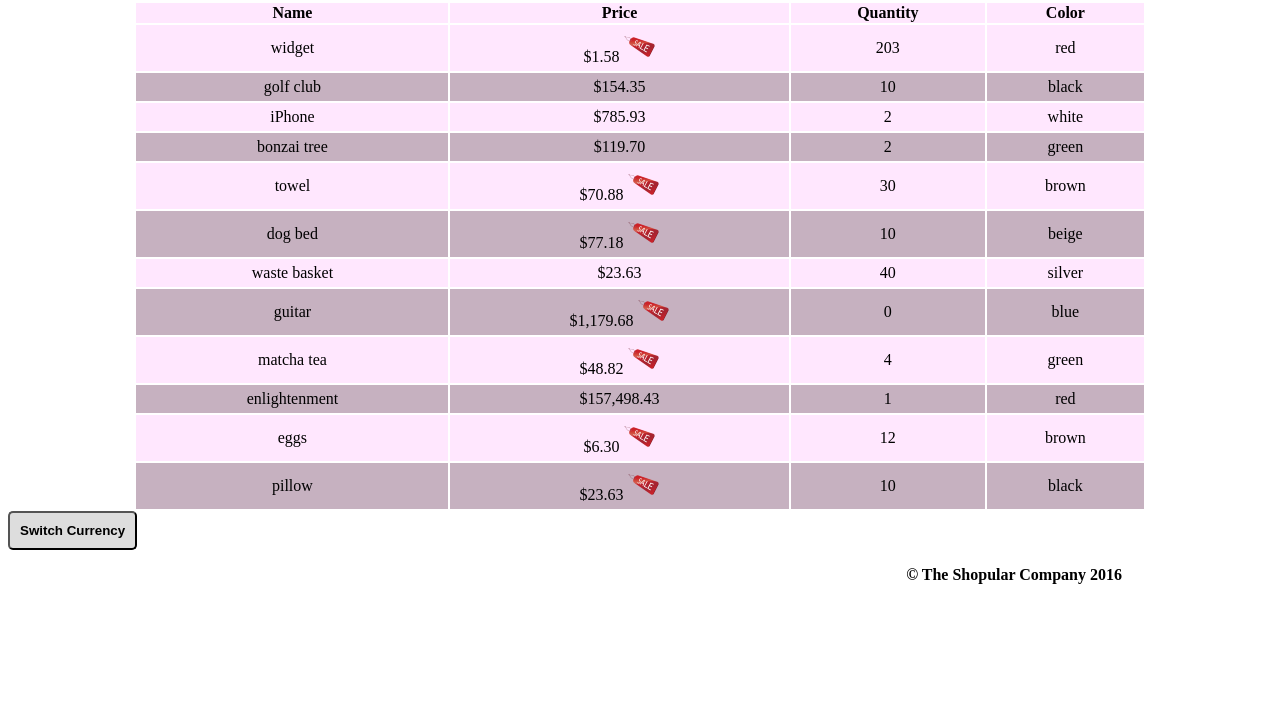
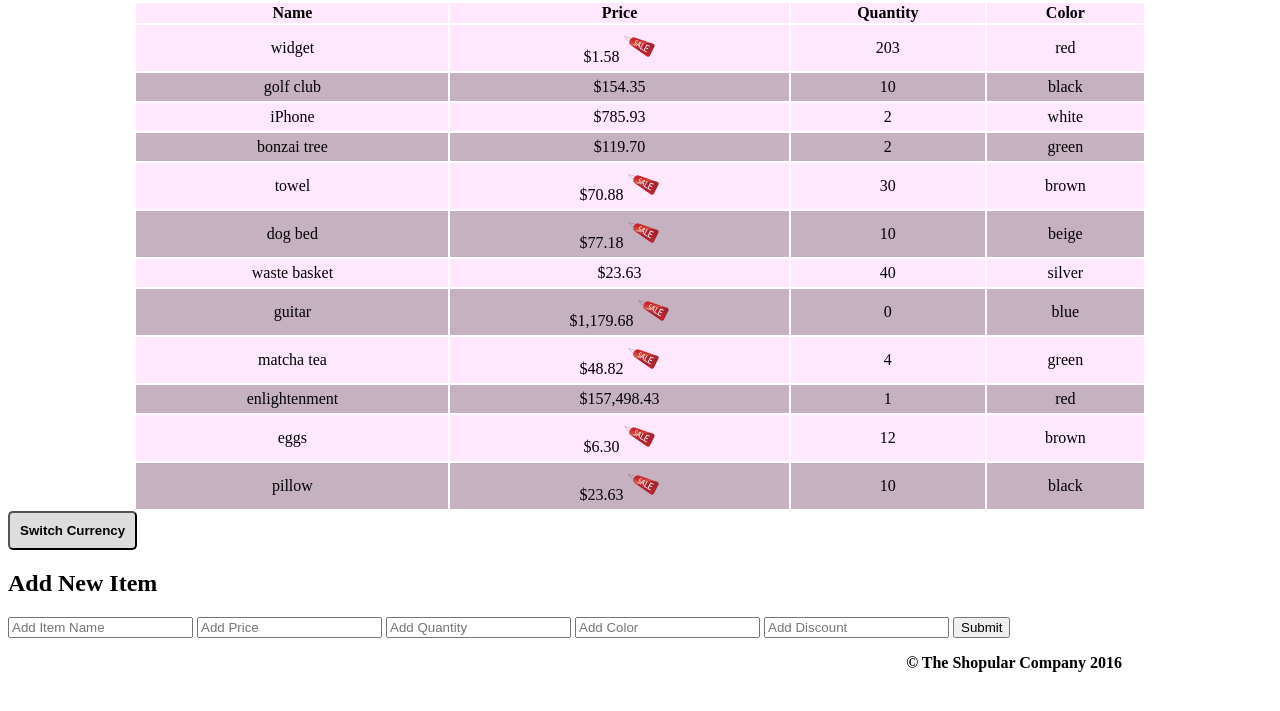
Before and after one commit to stephystuff/shopular, a website: page index.html in a window 1280 px wide. Shown: the part 79-790 px from the top of the page. Drawn offline with nearby package versions, Linux system fonts and the light colour scheme.

Commit message:
Application now has form for adding new items.

```diff
--- a/index.html
+++ b/index.html
@@ -35,7 +35,41 @@
         </table>
 
         <button ng-click='inventory.switchLocale()'>Switch Currency</button>
+
+        <form>
+          <h2>Add New Item</h2>
+          <input
+            type='text'
+            name='name'
+            placeholder='Add Item Name'
+            required>
+          <input
+            type='number' min=1
+            name='price'
+            placeholder='Add Price'
+            required>
+          <input
+            type='number' min=1
+            name='quantity'
+            placeholder='Add Quantity'
+            required>
+          <input
+            type='text'
+            name='color'
+            placeholder='Add Color'
+            required>
+          <input
+            type='number' min=1
+            name='discount'
+            placeholder='Add Discount'
+            required>
+
+          <input type='submit'>
+
+        </form>
       </main>
+
+
 
       <footer>
         <p>&copy; The Shopular Company 2016</p>
```
